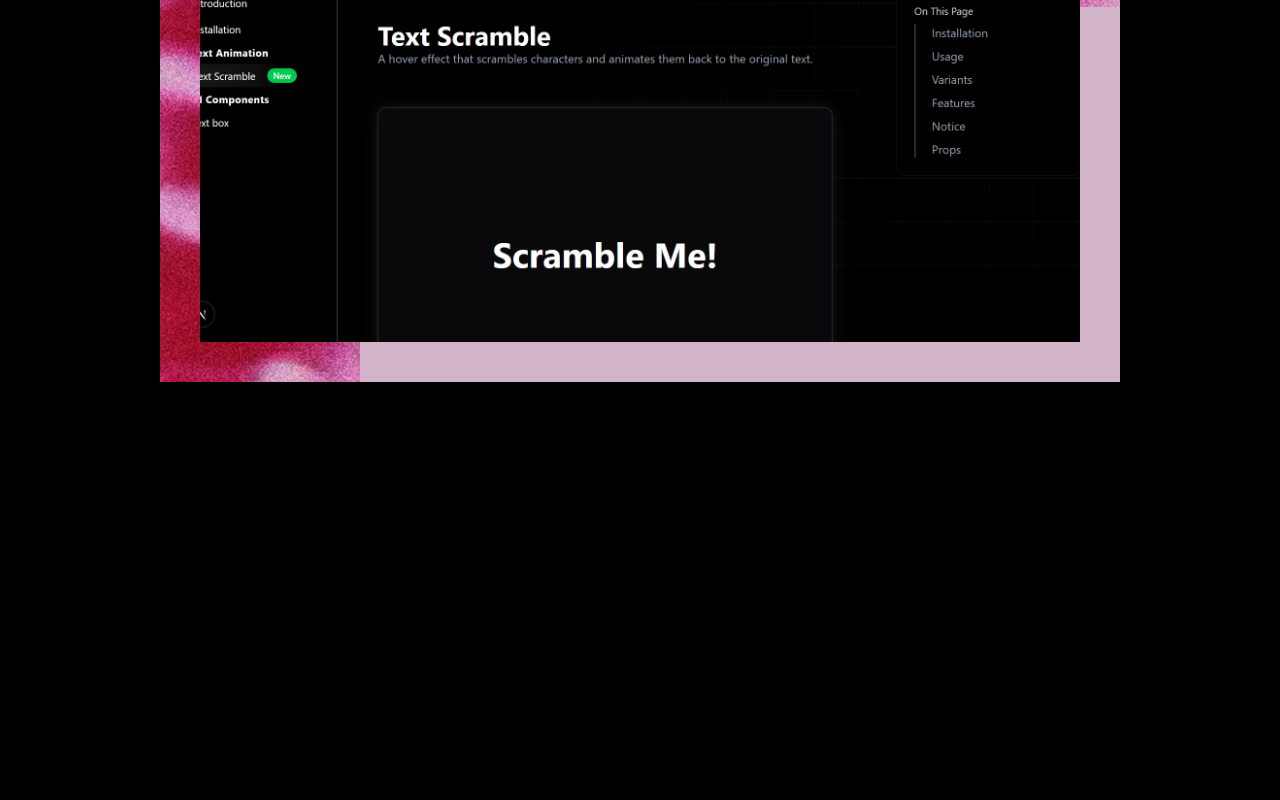
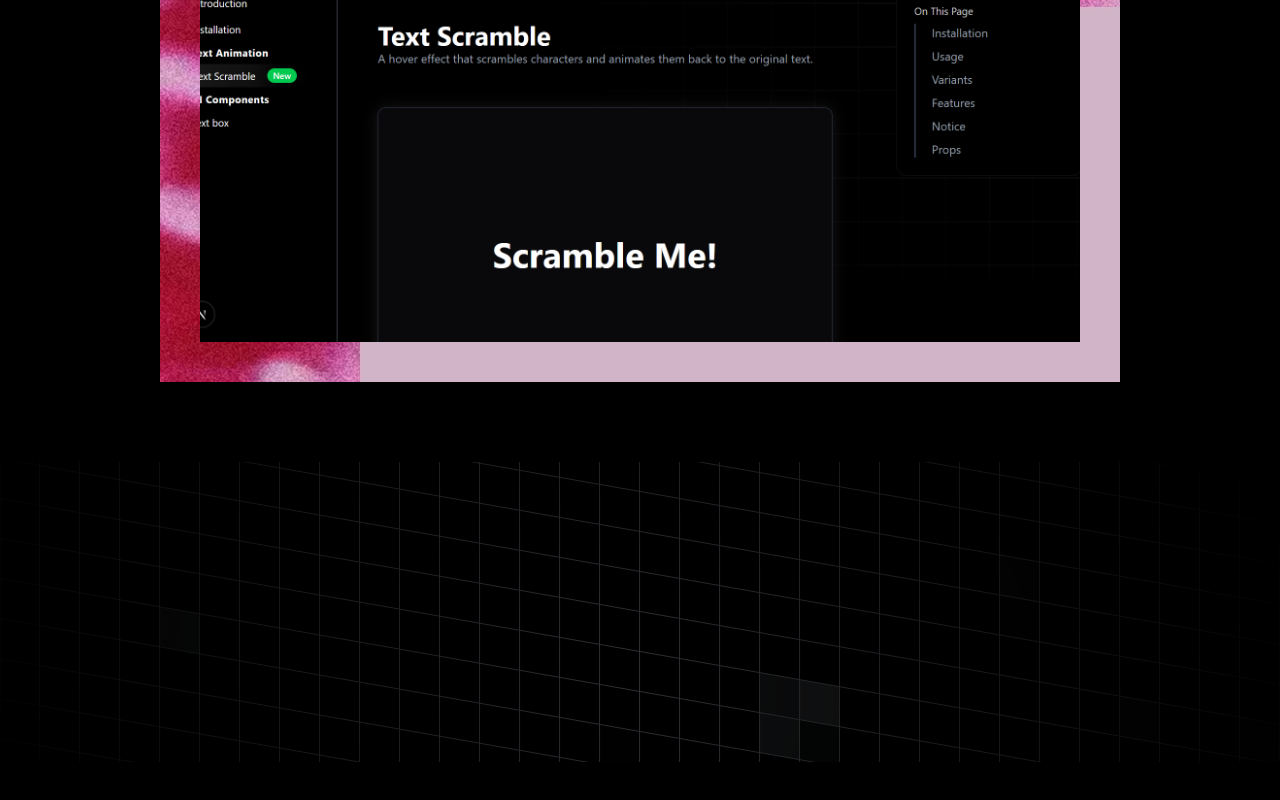
Before and after one commit to Deeppanchal2108/AceUI, a Next.js app: page / in a window 1280 px wide. Shown: the part 676-1476 px from the top of the page. Before the commit the page ends 1058 px from the top, so only its background shows below. Built offline with nearby package versions, Linux system fonts and the light colour scheme.

Commit message:
still going

```diff
--- a/app/page.tsx
+++ b/app/page.tsx
@@ -1,11 +1,13 @@
 import React from 'react'
 import Hero from '@/components/sections/hero'
 import BannerSection from '@/components/sections/banner-section'
+import PreFooter from '@/components/sections/pre-footer'
 function page() {
   return (
-    <div>
+    <div  className='bg-black'>
       <Hero />
-      <BannerSection/>
+      <BannerSection />
+      <PreFooter/>
 
     </div>
   )
--- /dev/null
+++ b/components/magicui/animated-grid-pattern.tsx
@@ -0,0 +1,154 @@
+"use client";
+
+import { motion } from "motion/react";
+import {
+  ComponentPropsWithoutRef,
+  useEffect,
+  useId,
+  useRef,
+  useState,
+} from "react";
+
+import { cn } from "@/lib/utils";
+
+export interface AnimatedGridPatternProps
+  extends ComponentPropsWithoutRef<"svg"> {
+  width?: number;
+  height?: number;
+  x?: number;
+  y?: number;
+  strokeDasharray?: any;
+  numSquares?: number;
+  maxOpacity?: number;
+  duration?: number;
+  repeatDelay?: number;
+}
+
+export function AnimatedGridPattern({
+  width = 40,
+  height = 40,
+  x = -1,
+  y = -1,
+  strokeDasharray = 0,
+  numSquares = 50,
+  className,
+  maxOpacity = 0.5,
+  duration = 4,
+  repeatDelay = 0.5,
+  ...props
+}: AnimatedGridPatternProps) {
+  const id = useId();
+  const containerRef = useRef(null);
+  const [dimensions, setDimensions] = useState({ width: 0, height: 0 });
+  const [squares, setSquares] = useState(() => generateSquares(numSquares));
+
+  function getPos() {
+    return [
+      Math.floor((Math.random() * dimensions.width) / width),
+      Math.floor((Math.random() * dimensions.height) / height),
+    ];
+  }
+
+  // Adjust the generateSquares function to return objects with an id, x, and y
+  function generateSquares(count: number) {
+    return Array.from({ length: count }, (_, i) => ({
+      id: i,
+      pos: getPos(),
+    }));
+  }
+
+  // Function to update a single square's position
+  const updateSquarePosition = (id: number) => {
+    setSquares((currentSquares) =>
+      currentSquares.map((sq) =>
+        sq.id === id
+          ? {
+              ...sq,
+              pos: getPos(),
+            }
+          : sq,
+      ),
+    );
+  };
+
+  // Update squares to animate in
+  useEffect(() => {
+    if (dimensions.width && dimensions.height) {
+      setSquares(generateSquares(numSquares));
+    }
+  }, [dimensions, numSquares]);
+
+  // Resize observer to update container dimensions
+  useEffect(() => {
+    const resizeObserver = new ResizeObserver((entries) => {
+      for (let entry of entries) {
+        setDimensions({
+          width: entry.contentRect.width,
+          height: entry.contentRect.height,
+        });
+      }
+    });
+
+    if (containerRef.current) {
+      resizeObserver.observe(containerRef.current);
+    }
+
+    return () => {
+      if (containerRef.current) {
+        resizeObserver.unobserve(containerRef.current);
+      }
+    };
+  }, [containerRef]);
+
+  return (
+    <svg
+      ref={containerRef}
+      aria-hidden="true"
+      className={cn(
+        "pointer-events-none absolute inset-0 h-full w-full fill-gray-400/30 stroke-gray-400/30",
+        className,
+      )}
+      {...props}
+    >
+      <defs>
+        <pattern
+          id={id}
+          width={width}
+          height={height}
+          patternUnits="userSpaceOnUse"
+          x={x}
+          y={y}
+        >
+          <path
+            d={`M.5 ${height}V.5H${width}`}
+            fill="none"
+            strokeDasharray={strokeDasharray}
+          />
+        </pattern>
+      </defs>
+      <rect width="100%" height="100%" fill={`url(#${id})`} />
+      <svg x={x} y={y} className="overflow-visible">
+        {squares.map(({ pos: [x, y], id }, index) => (
+          <motion.rect
+            initial={{ opacity: 0 }}
+            animate={{ opacity: maxOpacity }}
+            transition={{
+              duration,
+              repeat: 1,
+              delay: index * 0.1,
+              repeatType: "reverse",
+            }}
+            onAnimationComplete={() => updateSquarePosition(id)}
+            key={`${x}-${y}-${index}`}
+            width={width - 1}
+            height={height - 1}
+            x={x * width + 1}
+            y={y * height + 1}
+            fill="neutral-800"
+            strokeWidth="0"
+          />
+        ))}
+      </svg>
+    </svg>
+  );
+}
--- /dev/null
+++ b/components/sections/pre-footer.tsx
@@ -0,0 +1,29 @@
+import { AnimatedGridPattern } from "@/components/magicui/animated-grid-pattern"
+import { cn } from "@/lib/utils"
+
+export function AnimatedGridPatternDemo() {
+    return (
+        <div className="relative flex h-[300px] w-full items-center justify-center overflow-hidden bg-black">
+            <AnimatedGridPattern
+                numSquares={30}
+                maxOpacity={0.5}
+                duration={2}
+                repeatDelay={1}
+                className={cn(
+                    "[mask-image:radial-gradient(700px_circle_at_center,white,transparent)]",
+                    "inset-x-0 inset-y-[-30%] h-[200%] skew-y-10",
+                )}
+            />
+        </div>
+    )
+}
+
+function PreFooter() {
+    return (
+        <div className="my-20">
+            <AnimatedGridPatternDemo />
+        </div>
+    )
+}
+
+export default PreFooter
```
Also changed, not shown: components/sections/banner-section.tsx (renamed from components/sections/banner-section.jsx).
